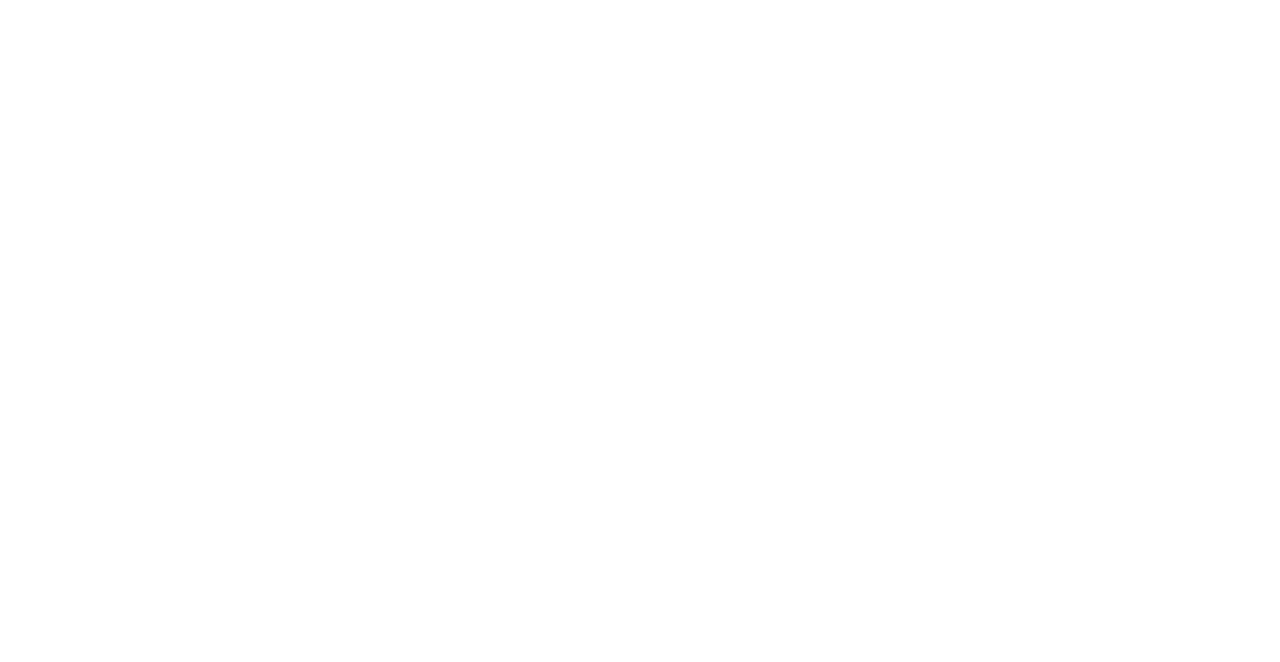
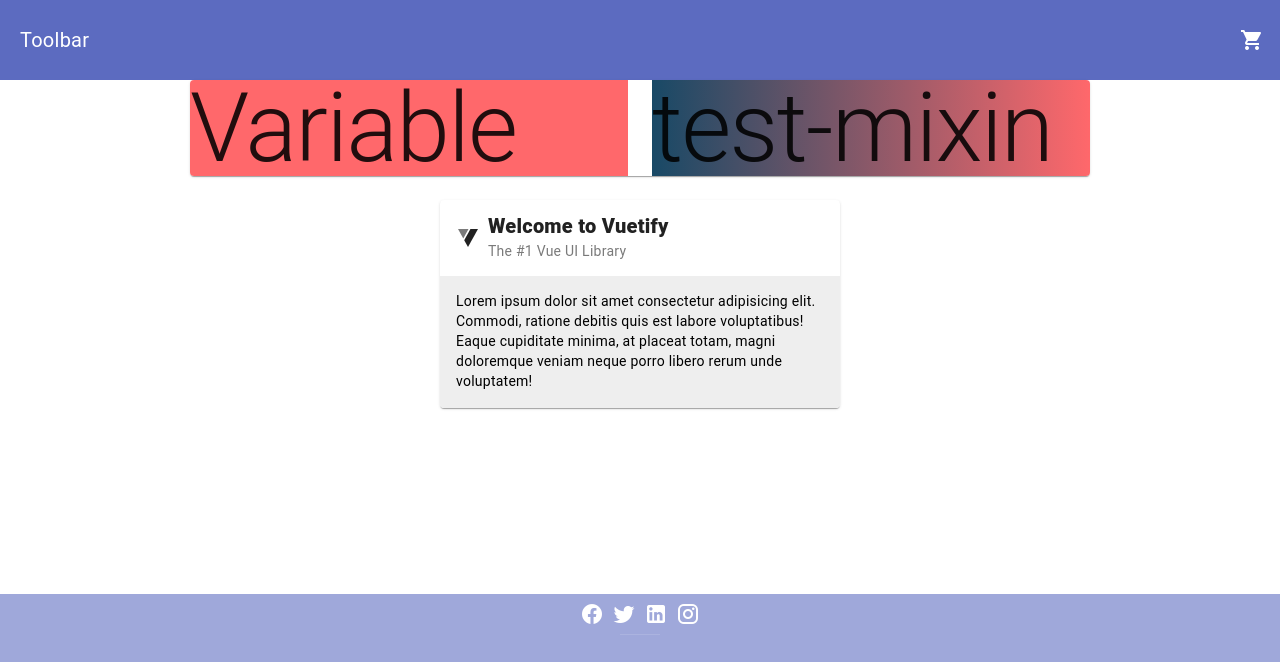
Before and after one commit to Marksiranat/shop-training, a Vue app: page /home in a window 1280 px wide. Before the commit this address had no page. Shown: the top 662 px of the page. Built offline with nearby package versions, Linux system fonts and the light colour scheme; the HTML template or start-up script is replaced by a standard one.

Commit message:
dev_mark_Navbar

```diff
--- /dev/null
+++ b/src/layouts/DefaultLayout.vue
@@ -0,0 +1,43 @@
+<template>
+  <v-app>
+    <v-toolbar height="80" color="indigo-lighten-1" dark>
+      <v-toolbar-title class="text-h6">Toolbar</v-toolbar-title>
+
+      <v-spacer />
+
+      <v-btn icon>
+        <v-icon>mdi-cart</v-icon>
+      </v-btn>
+    </v-toolbar>
+
+    <v-main>
+      <router-view />
+    </v-main>
+
+    <v-footer
+      class="text-center d-flex flex-column ga-1 py-2"
+      color="indigo-lighten-3"
+      height="20px"
+    >
+      <div class="d-flex ga-2">
+        <v-btn
+          v-for="icon in icons"
+          :key="icon"
+          :icon="icon"
+          density="compact"
+          size="24"
+          variant="text"
+        />
+      </div>
+
+      <v-divider class="my-1" thickness="1" width="40"></v-divider>
+      <v-divider />
+    </v-footer>
+  </v-app>
+</template>
+
+<script setup lang="ts">
+import { ref } from "vue";
+
+const icons = ref(["mdi-facebook", "mdi-twitter", "mdi-linkedin", "mdi-instagram"]);
+</script>
--- a/src/plugins/router/index.ts
+++ b/src/plugins/router/index.ts
@@ -1,19 +1,42 @@
-import { createRouter, createWebHistory } from 'vue-router'
+import { createRouter, createWebHistory } from "vue-router";
+import { useAuthStore } from '@/plugins/stores/auth' // นำเข้า store
 
 const router = createRouter({
   history: createWebHistory(import.meta.env.BASE_URL),
   routes: [
     {
-      path: '/',
-      name: 'home',
-      component: () => import('@/views/HomeView.vue'),
+      path: "/about",
+      name: "about",
+      component: () => import("@/views/AboutView.vue"),
     },
     {
-      path: '/about',
-      name: 'about',
-      component: () => import('@/views/AboutView.vue'),
+      path: "/ProductView",
+      name: "productview",
+      component: () => import("@/views/ProductView.vue"),
+    },
+
+    {
+      path: "/",
+      name: "defaultlayout",
+      component: () => import("@/layouts/DefaultLayout.vue"),
+      children: [
+        {
+          path: "home",
+          name: "home",
+          component: () => import("@/views/HomeView.vue"),
+          meta: { requiresAuth: false },
+        },
+      ],
     },
   ],
+});
+router.beforeEach((to, from, next) => {
+  const auth = useAuthStore()
+  if (to.meta.requiresAuth && !auth.isLoggedIn) {
+    next({ name: 'productview' }) // ถ้าไม่ได้ login ให้กลับไปหน้า home
+  } else {
+    next() // ปล่อยให้ไปได้
+  }
 })
 
-export default router
+export default router;
--- /dev/null
+++ b/src/plugins/stores/auth.ts
@@ -0,0 +1,18 @@
+import { defineStore } from 'pinia'
+
+export const useAuthStore = defineStore('auth', {
+  state: () => ({
+    isLoggedIn: false,
+    user: null,
+  }),
+  actions: {
+    login(userData) {
+      this.user = userData
+      this.isLoggedIn = true
+    },
+    logout() {
+      this.user = null
+      this.isLoggedIn = false
+    },
+  },
+})
--- /dev/null
+++ b/src/views/ProductView.vue
@@ -0,0 +1,13 @@
+<template>
+    <div>
+        55555555555
+    </div>
+</template>
+
+<script setup lang="ts">
+
+</script>
+
+<style scoped>
+
+</style>
```
Also changed, not shown: src/layouts/BlankLayout.vue (added, +11 -0 lines).
